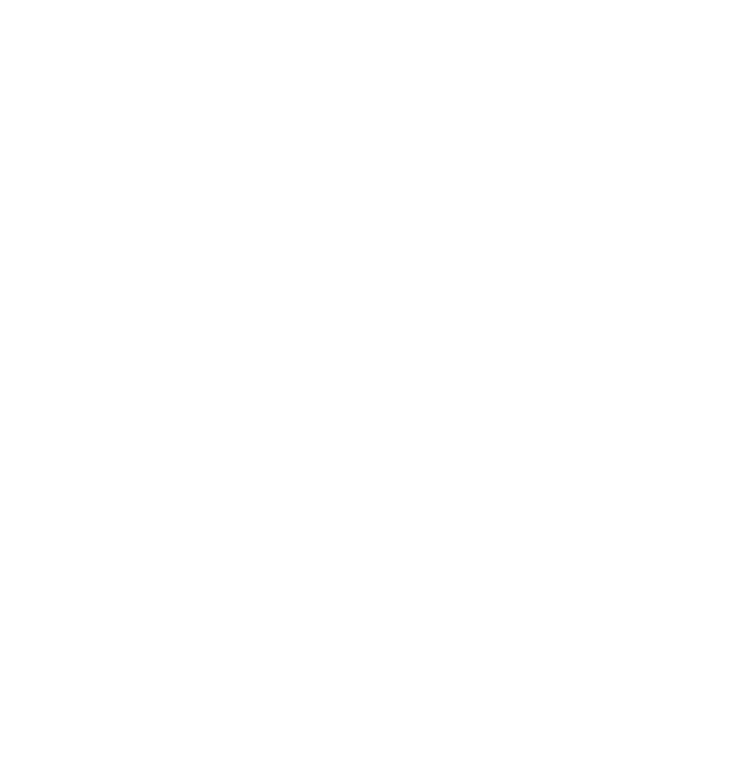
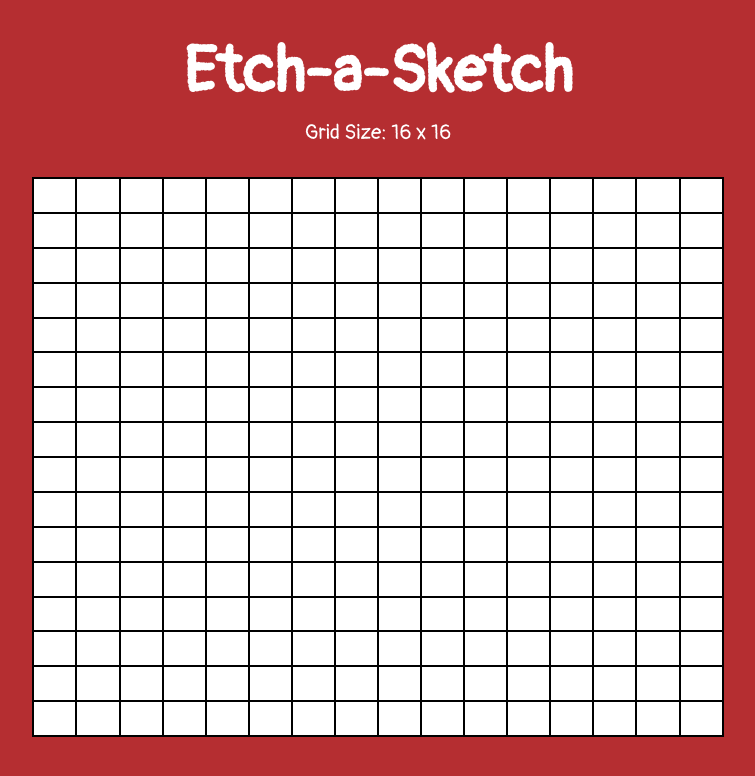
Before and after one commit to QueueElTee/Etch-a-Sketch, a plain HTML site: page index.html in a window 1280 px wide. Shown: the whole page, without its empty margins (262-1017 px from the left). Drawn offline with Linux system fonts and the light colour scheme.

Commit message:
Add Grid Size

```diff
--- a/index.html
+++ b/index.html
@@ -4,10 +4,17 @@
     <meta charset="UTF-8">
     <meta http-equiv="X-UA-Compatible" content="IE=edge">
     <meta name="viewport" content="width=device-width, initial-scale=1.0">
+    <link rel="icon" type="image/x-icon" href="favicon_io/favicon.ico">
+    <link rel="stylesheet" href="styles.css">
     <title>Etch-a-Sketch</title>
     <script src="https://kit.fontawesome.com/f6fb301c7e.js" crossorigin="anonymous"></script>
 </head>
 <body>
-
+    <main>
+        <h1>Etch-a-Sketch</h1>
+        <p>Grid Size: <span>16 x 16</span></p>
+        <div id="container"></div>
+    </main>
+    <script src="script.js"></script>
 </body>
 </html>
--- a/script.js
+++ b/script.js
@@ -0,0 +1,17 @@
+const container = document.querySelector('#container');
+
+let createGrids = (gridValue) =>{
+    container.style.cssText = `grid-template-columns: repeat(${gridValue}, 1fr)`;
+    for(let i = 0; i < gridValue ** 2; i++){
+        const div = document.createElement('div');
+        div.style.cssText = 'border: 1px solid black';
+        container.appendChild(div);
+    }
+}
+
+createGrids(16);
+
+const grids = document.querySelectorAll('#container div');
+grids.forEach(grid => grid.addEventListener('mouseover', () => {
+    grid.style.cssText = `background-color: black`;
+}));
--- a/styles.css
+++ b/styles.css
@@ -8,7 +8,7 @@
 
 body{
     font-family: 'Pangolin', cursive;
-    background-color: #00334e;
+    background-color: #b52e31;
     color: white;
 }
 
@@ -25,3 +25,13 @@ p{
     font-size: 1.3rem;
     margin-top: 0.5rem;
 }
+
+#container{
+    width: 60%;
+    border: 1px solid black;
+    height: 70vh;
+    margin: 0 auto;
+    margin-top: 2rem;
+    background-color: #fff;
+    display: grid;
+}
```
